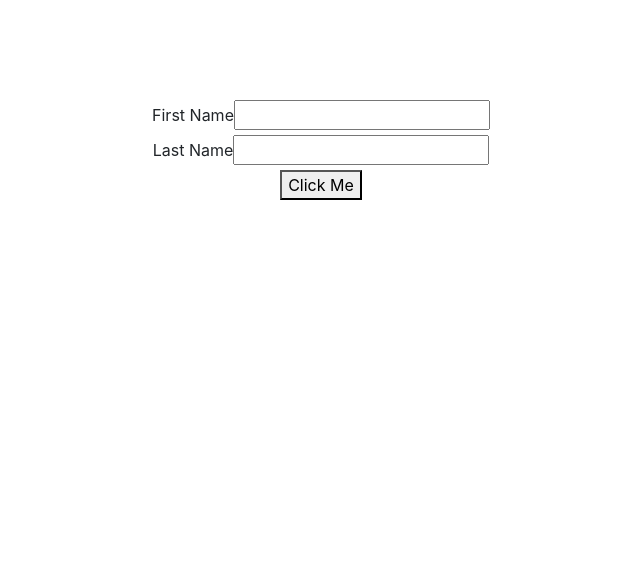
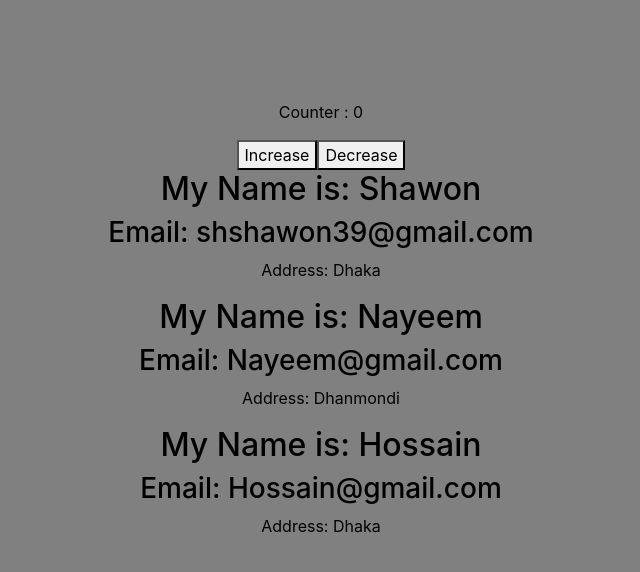
Before and after one commit to shawon39/45-days-of-code---React-JS, a React (Create React App) app: page / in a window 1280 px wide. Shown: the top 572 px of the page, without its empty margins (319-959 px from the left). Built offline with nearby package versions, Linux system fonts and the light colour scheme.

Commit message:
change bg and fixed a path and state

```diff
--- a/src/components/2-StateComp/StateComp.js
+++ b/src/components/2-StateComp/StateComp.js
@@ -1,6 +1,6 @@
 import React, { Component } from "react";
 
-import PropsComp from "../PropsComp/PropsComp";
+import PropsComp from "../1-PropsComp/PropsComp";
 
 class StateComp extends Component {
 	constructor(props) {
@@ -9,9 +9,15 @@ class StateComp extends Component {
 		this.state = {
 			count: 0,
 			color: "Black",
+			persons: [
+				{ name: "Shawon", email: "shshawon39@gmail.com", address: "Dhaka" },
+				{ name: "Nayeem", email: "Nayeem@gmail.com", address: "Dhanmondi" },
+				{ name: "Hossain", email: "Hossain@gmail.com", address: "Dhaka" },
+			],
 		};
 
 		this.state = {
+			...this.state,
 			persons: [
 				{ name: "Shawon", email: "shshawon39@gmail.com", address: "Dhaka" },
 				{ name: "Nayeem", email: "Nayeem@gmail.com", address: "Dhanmondi" },
--- a/src/components/App.js
+++ b/src/components/App.js
@@ -1,7 +1,7 @@
 import React from "react";
 import "./App.css";
 // import PropsComp from "./1-PropsComp/PropsComp";
-// import StateComp from "./2-StateComp/StateComp";
+import StateComp from "./2-StateComp/StateComp";
 // import PrevState from "./2-StateComp/PrevState";
 // import EventComp from './3-EventComp/EventComp';
 // import EventComp2 from './3-EventComp/EventComp2';
@@ -23,12 +23,12 @@ import "./App.css";
 // import FRparent from "./15-Refs/ForwardRefs/FRparent";
 // import PortalComp from "./16-PortalComp/PortalComp";
 // import ErrorWrapper from './17-ErrorBoundary/ErrorWrapper';
-import RenderProps from './18-RenderProps/RenderProps';
+// import RenderProps from './18-RenderProps/RenderProps';
 
 function App() {
 	return (
 		<div className="App">
-			<RenderProps/>
+			<StateComp/>
 		</div>
 	);
 }
--- a/src/index.css
+++ b/src/index.css
@@ -5,6 +5,7 @@ body {
     sans-serif;
   -webkit-font-smoothing: antialiased;
   -moz-osx-font-smoothing: grayscale;
+  background-color: gray;
 }
 
 code {
--- a/src/index.js
+++ b/src/index.js
@@ -1,14 +1,14 @@
 import React from 'react';
 import ReactDOM from 'react-dom';
 import './index.css';
-// import App from './components/App';
+import App from './components/App';
 import * as serviceWorker from './serviceWorker';
-import App2 from './hooksComponents/App2';
+// import App2 from './hooksComponents/App2';
 
 ReactDOM.render(
   <React.StrictMode>
-    {/* <App /> */}
-    <App2/>
+    <App />
+    {/* <App2/> */}
   </React.StrictMode>,
   document.getElementById('root')
 );
```
